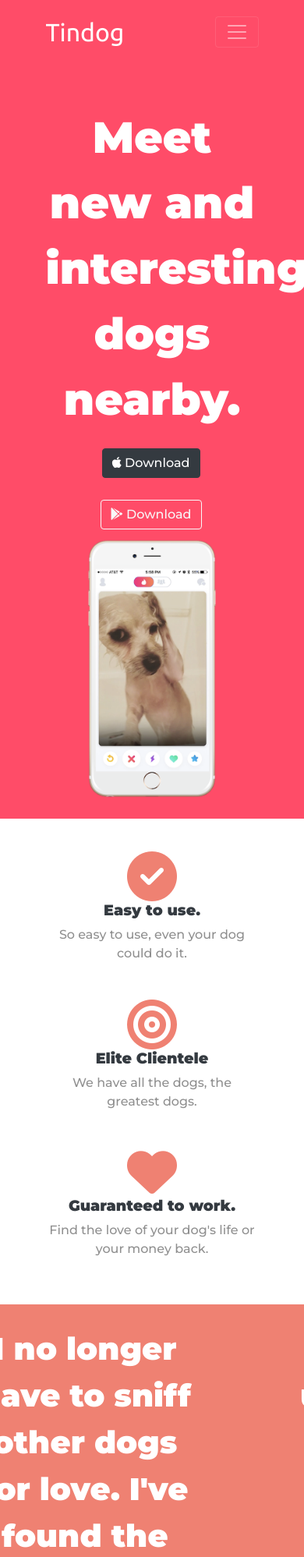
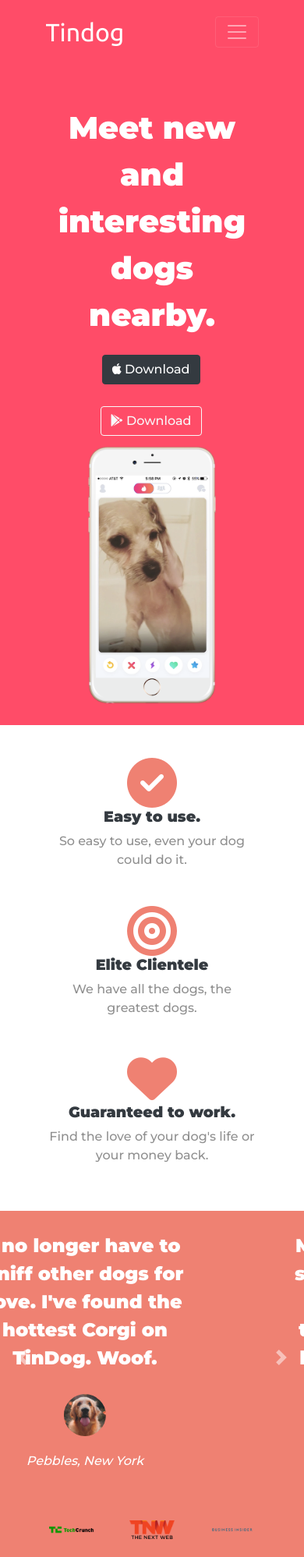
Before and after one commit to shraddha1699/bootstrap-site, a plain HTML site: page index.html in a window 390 px wide. Shown: the top 1997 px of the page at 78% size. Drawn offline with nearby package versions, Linux system fonts and the light colour scheme.

Commit message:
more responsive  code added

```diff
--- a/css/styles.css
+++ b/css/styles.css
@@ -166,6 +166,7 @@
 }
 
 
+
 @media (max-width:991px){
     .iphone-img{
         position: static;
@@ -174,6 +175,19 @@
     #title{
         text-align: center;
     }
+    .price-text{
+        line-height: 1.5;
+        font-size: 1.5rem;
+    }
+    .big-heading{
+        font-size: 2.5rem;
+
+    }
+    .testimonial-text{
+        line-height: 1.5;
+        font-size: 1.5rem;
+    }
+
 }
 
 #cta{
```
